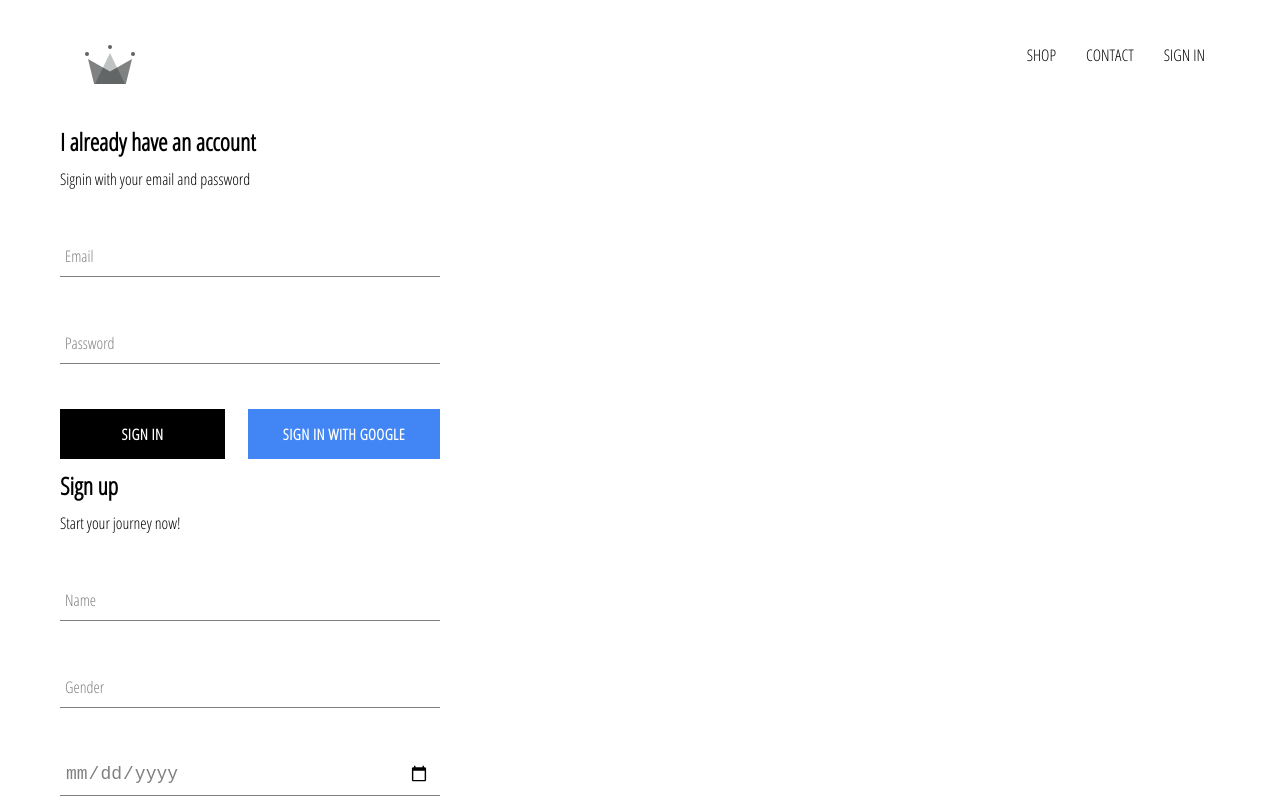
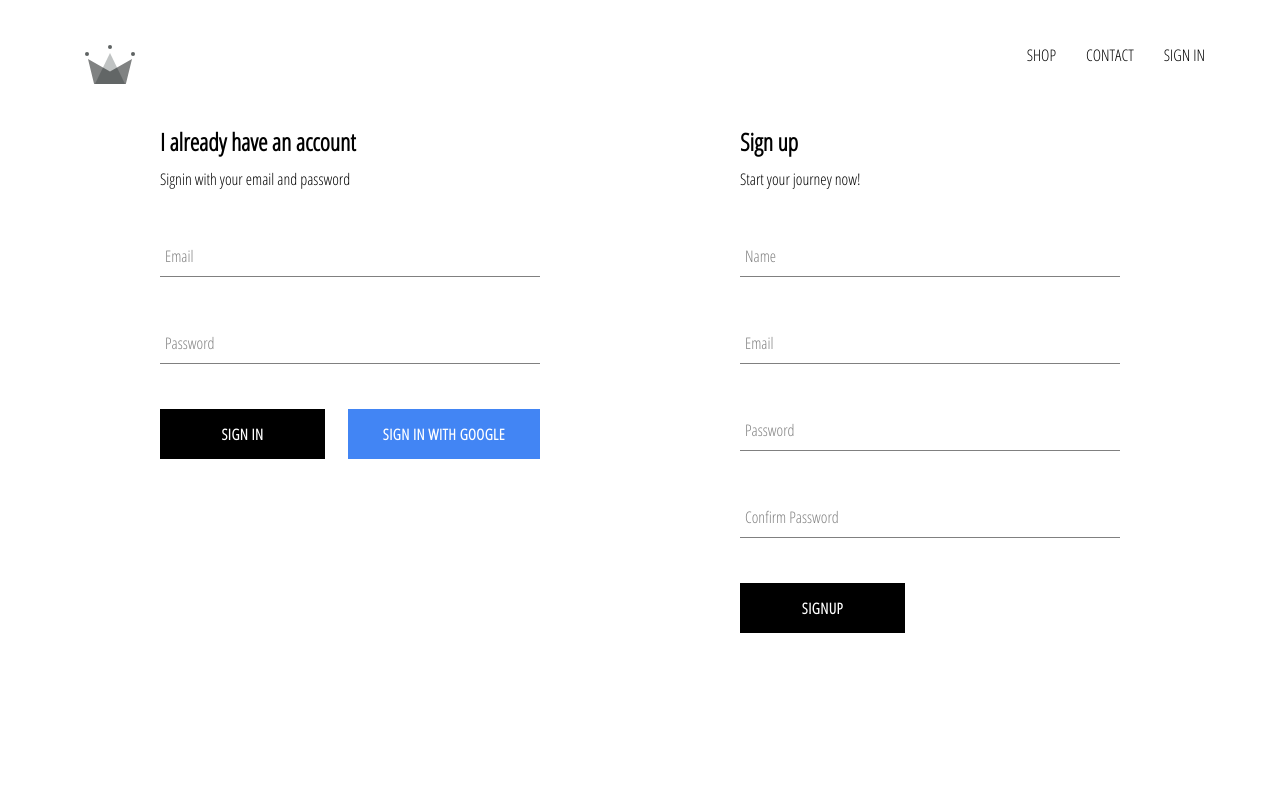
Before and after one commit to ashwinashok98/Ecomm, a React (Create React App) app: page /signin in a window 1280 px wide. Shown: the top 800 px of the page. Built offline with nearby package versions, Linux system fonts and the light colour scheme; no server answers.

Commit message:
sing up module implemented

```diff
--- a/src/App.js
+++ b/src/App.js
@@ -5,7 +5,7 @@ import Homepage from "./pages/homepage/homepage.component";
 import ShopPage from "./pages/shop/shop.component";
 import Header from "./components/header/header.component";
 import SignInAndSignUpPage from "./pages/sign-in-and-sign-up/sign-in-and-sign-up.component";
-import {auth} from './firebase/firebase.utils'
+import {auth, createUserProfileDocument} from './firebase/firebase.utils'
 
 class App extends Component {
   constructor() {
@@ -17,8 +17,21 @@ class App extends Component {
   unsubscribeFromAuth = null;
 
   componentDidMount(){
-    this.unsubscribeFromAuth = auth.onAuthStateChanged(user =>{
-      this.setState({currentUser:user})
+    this.unsubscribeFromAuth = auth.onAuthStateChanged(async userAuth =>{
+      if(userAuth){
+        const userRef = await createUserProfileDocument(userAuth);
+        userRef.onSnapshot(spanShot =>{
+          this.setState({
+            currentUser:{
+              id:spanShot.id,
+              ...spanShot.data()
+            }
+          })
+
+        });
+
+      }
+      this.setState({currentUser: userAuth})
     })
   }
 
--- a/src/components/sign-up/sign-up.component.jsx
+++ b/src/components/sign-up/sign-up.component.jsx
@@ -1,43 +1,89 @@
-import React from 'react';
-import './sign-up.styles.scss';
-import FormInput from '../form-input/form-input.component';
-import CustomButton from '../custom-button/custom-button.component';
-class SignUp extends React.Component{
-    constructor(props){
-        super(props);
-        this.state={
-                name:'',
-                gender:'',
-                DOB:'',
-                email:'',
-                password:''
-
-            };
+import React from "react";
+import "./sign-up.styles.scss";
+import FormInput from "../form-input/form-input.component";
+import CustomButton from "../custom-button/custom-button.component";
+import { auth, createUserProfileDocument } from "../../firebase/firebase.utils";
+class SignUp extends React.Component {
+  constructor(props) {
+    super(props);
+    this.state = {
+      displayName: "",
+      email: "",
+      password: "",
+      confirmPassword: "",
+    };
+  }
+  handleSubmit = async event => {
+    event.preventDefault();
+    const {displayName,email,password,confirmPassword} = this.state;
+    if(password!== confirmPassword){
+        alert("Passwords dont match");
+        return;
     }
-    handleSubmit =event=>{
-        event.preventDefault();
-        this.setState({name:'',gender:'',DOB:'',email:'',password:''})
+    try{
+        const {user} = await auth.createUserWithEmailAndPassword(email,password);;
+        await createUserProfileDocument(user,{displayName});
+        this.setState({
+            displayName: "",
+            email: "",
+            password: "",
+            confirmPassword: "",
+          });
     }
-    handleChange =event=>{
-        const {name,value} = event.target;
-        this.setState({[name]:value})
-    }
-    render(){
-        return(
-            <div className='sign-up'>
-                <h2 className='title'>Sign up</h2>
-                <span>Start your journey now!</span>
-                <form onSubmit={this.handleSubmit}>
-                    <FormInput type="text" name='name' value={this.state.name} handleChange={this.handleChange} label="Name" required/>
-                    <FormInput type="text" name='gender' value={this.state.gender} label="Gender" handleChange={this.handleChange} required/>
-                    <FormInput type="date" name='date' value={this.state.DOB} handleChange={this.handleChange} placeholder="Date" required/>
-                    <FormInput name='email' name='email' value={this.state.email} handleChange={this.handleChange} label = 'Email' required />
-                    <FormInput type="password" name='password' value={this.state.password} handleChange={this.handleChange} label="Password" required/>
-                    <CustomButton type="submit">SignUp</CustomButton>
-                </form>
-            </div>
-        );
+    catch(error){
+        console.error(error)
     }
 
+
+  };
+  handleChange = (event) => {
+    const { name, value } = event.target;
+    this.setState({ [name]: value });
+  };
+  render() {
+      const{ displayName,email,password,confirmPassword }= this.state;
+    return (
+      <div className="sign-up">
+        <h2 className="title">Sign up</h2>
+        <span>Start your journey now!</span>
+        <form className="sign-up-form" onSubmit={this.handleSubmit}>
+          <FormInput
+            type="text"
+            name="displayName"
+            value={displayName}
+            handleChange={this.handleChange}
+            label="Name"
+            required
+          />
+
+          <FormInput
+            type="email"
+            name="email"
+            value={email}
+            handleChange={this.handleChange}
+            label="Email"
+            required
+          />
+          <FormInput
+            type="password"
+            name="password"
+            value={password}
+            handleChange={this.handleChange}
+            label="Password"
+            required
+          />
+          <FormInput
+            type="password"
+            name="confirmPassword"
+            value={confirmPassword}
+            handleChange={this.handleChange}
+            label="Confirm Password"
+            required
+          />
+          <CustomButton type="submit">SignUp</CustomButton>
+        </form>
+      </div>
+    );
+  }
 }
 export default SignUp;
--- a/src/firebase/firebase.utils.js
+++ b/src/firebase/firebase.utils.js
@@ -10,6 +10,32 @@ const config = {
   appId: "1:594940764766:web:1ed7f20aba0ae586a0cacf",
   measurementId: "G-0PN0PYY25V",
 };
+export const createUserProfileDocument = async (userAuth,additionalData)=>{
+
+  const userRef = firestore.doc(`users/${userAuth.uid}`);
+
+  const snapShot = await userRef.get();
+
+  if(!snapShot.exists) {
+    const{displayName,email} = userAuth;
+    const createdAt = new Date();
+
+    try{
+      await userRef.set({
+        displayName,
+        email,
+        createdAt,
+        ...additionalData
+      })
+    }catch(error){
+     console.log('Error createing user', error.message);
+  }
+
+  }
+
+  return userRef;
+}
+
 firebase.initializeApp(config);
 export const auth= firebase.auth();
 export const firestore= firebase.firestore();
--- a/src/pages/sign-in-and-sign-up/sign-in-and-sign-up.styles.scss
+++ b/src/pages/sign-in-and-sign-up/sign-in-and-sign-up.styles.scss
@@ -0,0 +1,4 @@
+.sign-in-and-sign-up{
+    display: flex;
+    justify-content: space-around;
+}
```
